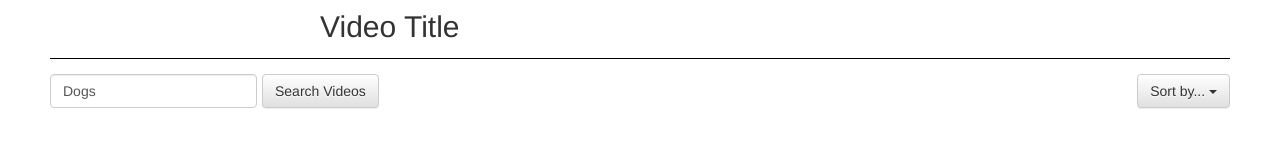
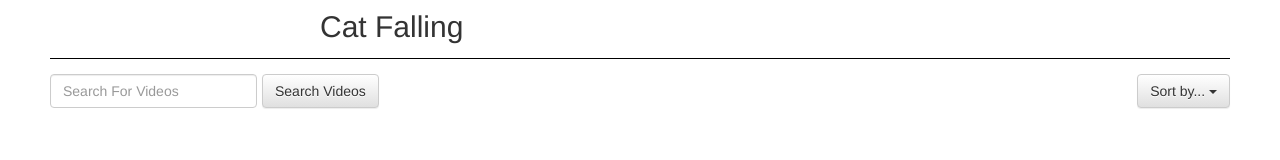
Before and after one commit to flyingace/discovery, a React (Create React App) app: page / in a window 1280 px wide. Shown: the top 160 px of the page. Built offline with nearby package versions, Linux system fonts and the light colour scheme.

Commit message:
Following search or sort first video in list is now featured

```diff
--- a/src/components/Player.js
+++ b/src/components/Player.js
@@ -11,7 +11,7 @@ class Player extends React.Component {
 
     static defaultProps = {
         videoId: '2g811Eo7K8U',
-        videoTitle: 'Video Title'
+        videoTitle: 'Cat Falling'
     };
 
     _onReady(event) {
--- a/src/components/SearchField.js
+++ b/src/components/SearchField.js
@@ -1,6 +1,7 @@
 import React from 'react';
 import { Button, Form, FormControl } from 'react-bootstrap';
 import PropTypes from 'prop-types';
+import { trim } from 'lodash';
 
 class AppActions extends React.Component {
 
@@ -9,18 +10,24 @@ class AppActions extends React.Component {
     };
 
     onSearchClick = () => {
-        this.props.fetchVideo(this.searchInput.value);
+        this.searchInput.value = trim(this.searchInput.value);
+
+        if (this.searchInput.value !== '') {
+            this.props.fetchVideo(this.searchInput.value);
+        } else {
+            window.alert ('Please enter a term to search by.');
+        }
     };
 
     render() {
         return (
+            // TODO: If you have time, validate entry isn't empty or just spaces
             <Form inline>
                 <FormControl
                     componentClass="input"
                     placeholder="Search For Videos"
                     inputRef={(ref) => {this.searchInput = ref}}
-                    defaultValue="Dogs"
-                    //TODO: If you have time, validate entry isn't empty
+                    // defaultValue="Dogs"
                 />
                 <Button onClick={this.onSearchClick}>Search Videos</Button>
             </Form>
--- a/src/components/VideoList.js
+++ b/src/components/VideoList.js
@@ -7,6 +7,12 @@ class VideoList extends React.Component {
     static propTypes = {
         videoData: PropTypes.object
     };
+
+    componentWillReceiveProps(nextProps) {
+        if (this.props.videoData !== nextProps.videoData && nextProps.videoData.items) {
+            this.onListItemClicked(nextProps.videoData.items[0]);
+        }
+    }
 
     onListItemClicked = (item) => {
         const selectedVideo = {
```
